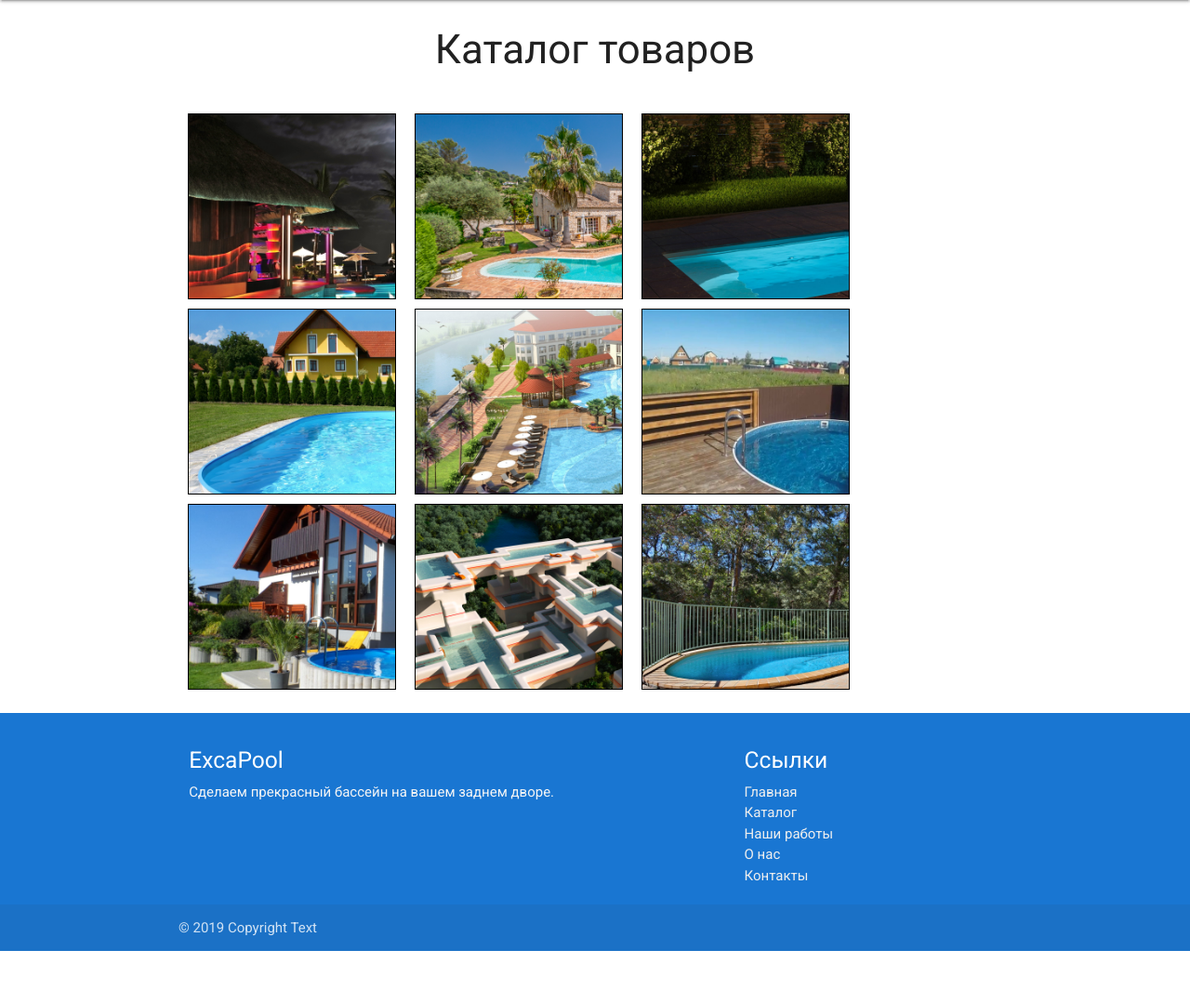
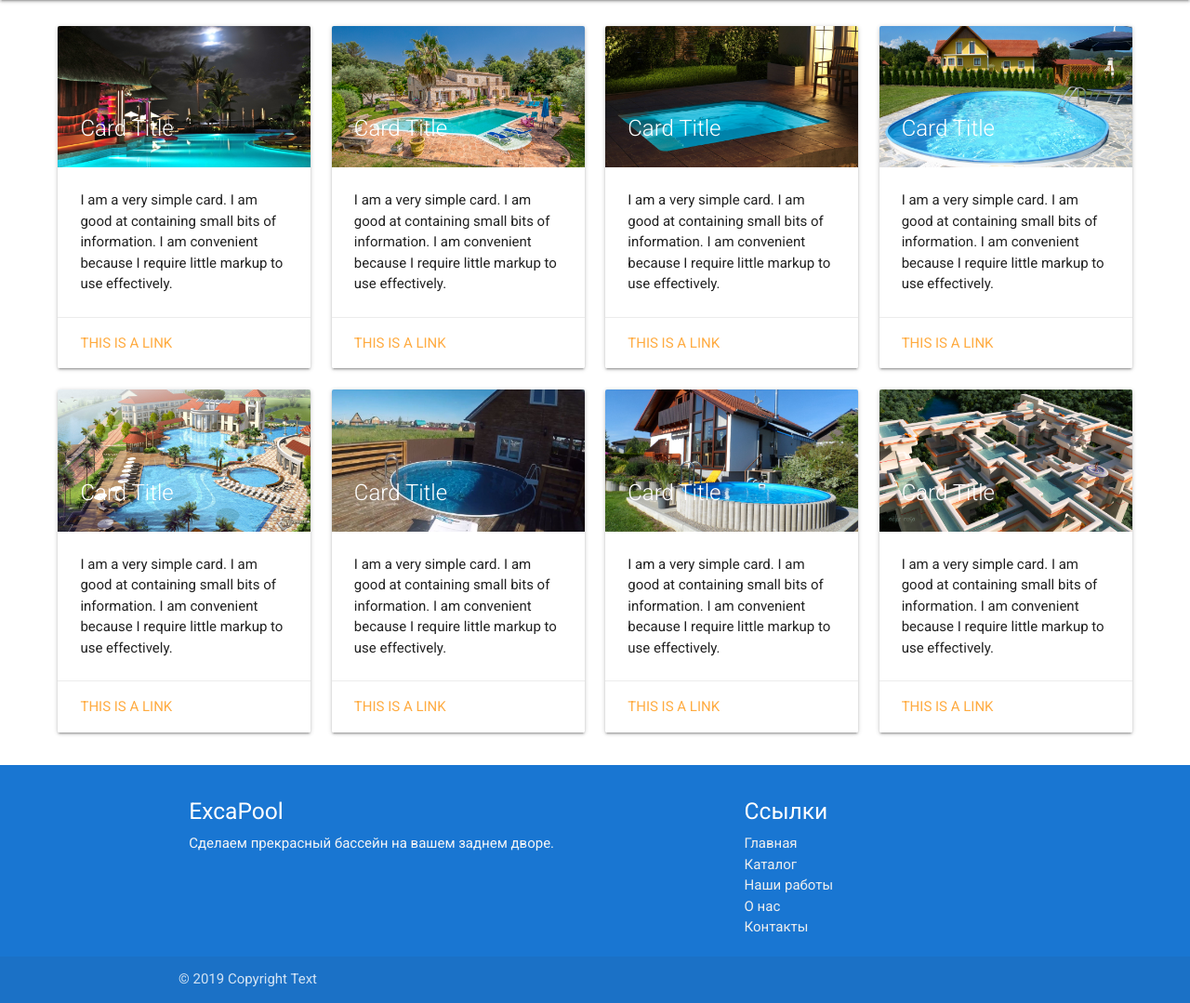
Before and after one commit to djeenwolfy/ExcaPool, a PHP site: page /Catalog.html in a window 1280 px wide. Shown: the part 64-1143 px from the top of the page at 93% size. Before the commit the page ends 1087 px from the top, so only its background shows below. Run offline with PHP 8.4, Linux system fonts and the light colour scheme.

Commit message:
First Commit - Denis

```diff
--- a/About.html
+++ b/About.html
@@ -8,12 +8,12 @@
 	<link rel="shortcut icon" href="img/minilogo.png">
 	<title>ExcaPool - О нас</title>
 </head>
-<body>
+<body class="Site">
 	<!-- Начало header -->
 	<header>
 		<nav> <!-- Навигация и лого -->
 			<div  class="nav-wrapper  blue lighten-1">
-				<a href="#!" class="brand-logo">ExcaPool</a>
+				<a href="index.html" class="brand-logo">ExcaPool</a>
 				<a href="#" data-target="mobile-demo" class="sidenav-trigger"><i class="material-icons">menu</i></a>
 
 				<ul class="right hide-on-med-and-down">
@@ -36,7 +36,7 @@
 	</header>
 <!-- Конец header -->
 
-	<main></main>
+	<main class="Site-content"></main>
 
         <footer class="page-footer blue darken-2">
           <div class="container">
--- a/Catalog.html
+++ b/Catalog.html
@@ -8,12 +8,12 @@
 	<link rel="shortcut icon" href="img/minilogo.png">
 	<title>ExcaPool - Каталог</title>
 </head>
-<body>
+<body class="Site">
 	<!-- Начало header -->
 	<header>
 		<nav> <!-- Навигация и лого -->
 			<div  class="nav-wrapper  blue lighten-1">
-				<a href="#!" class="brand-logo">ExcaPool</a>
+				<a href="index.html" class="brand-logo">ExcaPool</a>
 				<a href="#" data-target="mobile-demo" class="sidenav-trigger"><i class="material-icons">menu</i></a>
 
 				<ul class="right hide-on-med-and-down">
@@ -36,44 +36,133 @@
 	</header>
 	<!-- Конец header -->
 
-	<main>
-		<div class="catalog-bg valign-wrapper ">
-			<div class="container">
-				<div class="catalog-text center">
-					<h3>Каталог товаров</h3>
+	<main class="Site-content">
+
+		<div class="catalog-block">
+			<div class="row">
+				<div class="col s12 m6 l4 xl3">
+					<div class="card">
+						<div class="card-image">
+						    <img src="img/img1.jpg">
+						    <span class="card-title">Card Title</span>
 						</div>
-				<br>
-				<section class="catalog-section  row center-align offset 2" >
-					<div id="catalog-item" class=" col l3 m5 s12 offset-l1">
-						<img src="img/img1.jpg" alt="" class="img-item">
+						<div class="card-content">
+						    <p>I am a very simple card. I am good at containing small bits of information.
+						    I am convenient because I require little markup to use effectively.</p>
 						</div>
-					<div id="catalog-item" class=" col l3 m5 s12 ">
-						<img src="img/img2.jpg" alt="" class="img-item">
+						<div class="card-action">
+						    <a href="#">This is a link</a>
 						</div>
-					<div id="catalog-item" class=" col l3 m5 s12 ">
-						<img src="img/img3.jpg" alt="" class="img-item">
 					</div>
-					<div id="catalog-item" class=" col l3 m5 s12 offset-l1">
-						<img src="img/img4.jpg" alt="" class="img-item">
 				</div>
-					<div id="catalog-item" class=" col l3 m5 s12 ">
-						<img src="img/img5.jpg" alt="" class="img-item">
+				<div class="col s12 m6 l4 xl3">
+					<div class="card">
+						<div class="card-image">
+						    <img src="img/img2.jpg">
+						    <span class="card-title">Card Title</span>
 						</div>
-					<div id="catalog-item" class=" col l3 m5 s12 ">
-						<img src="img/img6.png" alt="" class="img-item">
+						<div class="card-content">
+						    <p>I am a very simple card. I am good at containing small bits of information.
+						    I am convenient because I require little markup to use effectively.</p>
 						</div>
-					<div id="catalog-item" class=" col l3 m5 s12 offset-l1">
-						<img src="img/img7.jpg" alt="" class="img-item">
+						<div class="card-action">
+						    <a href="#">This is a link</a>
 						</div>
-					<div id="catalog-item" class=" col l3 m5 s12 ">
-						<img src="img/img8.jpg" alt="" class="img-item">
 					</div>
-					<div id="catalog-item" class=" col l3 m5 s12 ">
-						<img src="img/img9.jpg" alt="" class="img-item">
 				</div>
-				</section>
+				<div class="col s12 m6 l4 xl3">
+					<div class="card">
+						<div class="card-image">
+						    <img src="img/img3.jpg">
+						    <span class="card-title">Card Title</span>
 						</div>
-		</div> <!-- ========== catalog end============= -->
+						<div class="card-content">
+						    <p>I am a very simple card. I am good at containing small bits of information.
+						    I am convenient because I require little markup to use effectively.</p>
+						</div>
+						<div class="card-action">
+						    <a href="#">This is a link</a>
+						</div>
+					</div>
+				</div>
+				<div class="col s12 m6 l4 xl3">
+					<div class="card">
+						<div class="card-image">
+						    <img src="img/img4.jpg">
+						    <span class="card-title">Card Title</span>
+						</div>
+						<div class="card-content">
+						    <p>I am a very simple card. I am good at containing small bits of information.
+						    I am convenient because I require little markup to use effectively.</p>
+						</div>
+						<div class="card-action">
+						    <a href="#">This is a link</a>
+						</div>
+					</div>
+				</div>
+				<div class="col s12 m6 l4 xl3">
+					<div class="card">
+						<div class="card-image">
+						    <img src="img/img5.jpg">
+						    <span class="card-title">Card Title</span>
+						</div>
+						<div class="card-content">
+						    <p>I am a very simple card. I am good at containing small bits of information.
+						    I am convenient because I require little markup to use effectively.</p>
+						</div>
+						<div class="card-action">
+						    <a href="#">This is a link</a>
+						</div>
+					</div>
+				</div>
+				<div class="col s12 m6 l4 xl3">
+					<div class="card">
+						<div class="card-image">
+						    <img src="img/img6.png">
+						    <span class="card-title">Card Title</span>
+						</div>
+						<div class="card-content">
+						    <p>I am a very simple card. I am good at containing small bits of information.
+						    I am convenient because I require little markup to use effectively.</p>
+						</div>
+						<div class="card-action">
+						    <a href="#">This is a link</a>
+						</div>
+					</div>
+				</div>
+				<div class="col s12 m6 l4 xl3">
+					<div class="card">
+						<div class="card-image">
+						    <img src="img/img7.jpg">
+						    <span class="card-title">Card Title</span>
+						</div>
+						<div class="card-content">
+						    <p>I am a very simple card. I am good at containing small bits of information.
+						    I am convenient because I require little markup to use effectively.</p>
+						</div>
+						<div class="card-action">
+						    <a href="#">This is a link</a>
+						</div>
+					</div>
+				</div>
+				<div class="col s12 m6 l4 xl3">
+					<div class="card">
+						<div class="card-image">
+						    <img src="img/img8.jpg">
+						    <span class="card-title">Card Title</span>
+						</div>
+						<div class="card-content">
+						    <p>I am a very simple card. I am good at containing small bits of information.
+						    I am convenient because I require little markup to use effectively.</p>
+						</div>
+						<div class="card-action">
+						    <a href="#">This is a link</a>
+						</div>
+					</div>
+				</div>
+			</div>
+		</div>
+	<!-- ========== catalog end============= -->
 	</main>
 
     <footer class="page-footer blue darken-2">
--- a/Contacts.html
+++ b/Contacts.html
@@ -8,12 +8,12 @@
 	<link rel="shortcut icon" href="img/minilogo.png">
 	<title>ExcaPool - Контакты</title>
 </head>
-<body>
+<body class="Site">
 	<!-- Начало header -->
 	<header>
 		<nav> <!-- Навигация и лого -->
 			<div  class="nav-wrapper  blue lighten-1">
-				<a href="#!" class="brand-logo">ExcaPool</a>
+				<a href="index.html" class="brand-logo">ExcaPool</a>
 				<a href="#" data-target="mobile-demo" class="sidenav-trigger"><i class="material-icons">menu</i></a>
 
 				<ul class="right hide-on-med-and-down">
@@ -36,7 +36,7 @@
 	</header>
 	<!-- Конец header -->
 
-	<main>
+	<main class="Site-content">
 
 	</main>
 
--- a/Projects.html
+++ b/Projects.html
@@ -8,12 +8,12 @@
 	<link rel="shortcut icon" href="img/minilogo.png">
 	<title>ExcaPool - Наши работы</title>
 </head>
-<body>
+<body class="Site">
 	<!-- Начало header -->
 	<header>
 		<nav> <!-- Навигация и лого -->
 			<div  class="nav-wrapper  blue lighten-1">
-				<a href="#!" class="brand-logo">ExcaPool</a>
+				<a href="index.html" class="brand-logo">ExcaPool</a>
 				<a href="#" data-target="mobile-demo" class="sidenav-trigger"><i class="material-icons">menu</i></a>
 
 				<ul class="right hide-on-med-and-down">
@@ -36,7 +36,7 @@
 	</header>
 <!-- Конец header -->
 
-	<main></main>
+	<main class="Site-content"></main>
 
         <footer class="page-footer blue darken-2">
           <div class="container">
--- a/css/style.css
+++ b/css/style.css
@@ -2,8 +2,15 @@
 	font-family: 'Roboto', sans-serif;
 	padding: 0;
 	margin: 0;
+}
 
+/* stick the footer to the bottom*/
+.Site {
+  display: flex;
+  min-height: 100vh;
+  flex-direction: column;
 }
+.Site-content {flex: 1;}
 
 /* slider */
 .slider{
@@ -21,16 +28,8 @@
 
 
 /* Catalog style*/
-#catalog-item{
-	margin: 5px 10px;
-	height: 200px;
-	min-width: 210px;
-	border: 1px solid black;
-	padding: 0;
-	overflow: hidden;
-	text-align: center;
+
+.catalog-block{
+	min-height: 300px;
+	margin: 20px 4vw;
 }
-
-.img-item{
-	height: 120%;
-}
--- a/index.html
+++ b/index.html
@@ -8,12 +8,12 @@
 	<link rel="shortcut icon" href="img/minilogo.png">
 	<title>ExcaPool - Главная</title>
 </head>
-<body>
+<body class="Site">
 	<!-- Начало header -->
 	<header>
 		<nav> <!-- Навигация и лого -->
 			<div  class="nav-wrapper  blue lighten-1">
-				<a href="#!" class="brand-logo">ExcaPool</a>
+				<a href="index.html" class="brand-logo">ExcaPool</a>
 				<a href="#" data-target="mobile-demo" class="sidenav-trigger"><i class="material-icons">menu</i></a>
 
 				<ul class="right hide-on-med-and-down">
@@ -36,7 +36,7 @@
 	</header>
 	<!-- Конец header -->
 
-	<main>
+	<main class="Site-content">
 		<br>
 		<div class="slider">
 			<ul class="slides">
```
Lines whose indentation alone changed are shown as unchanged.
